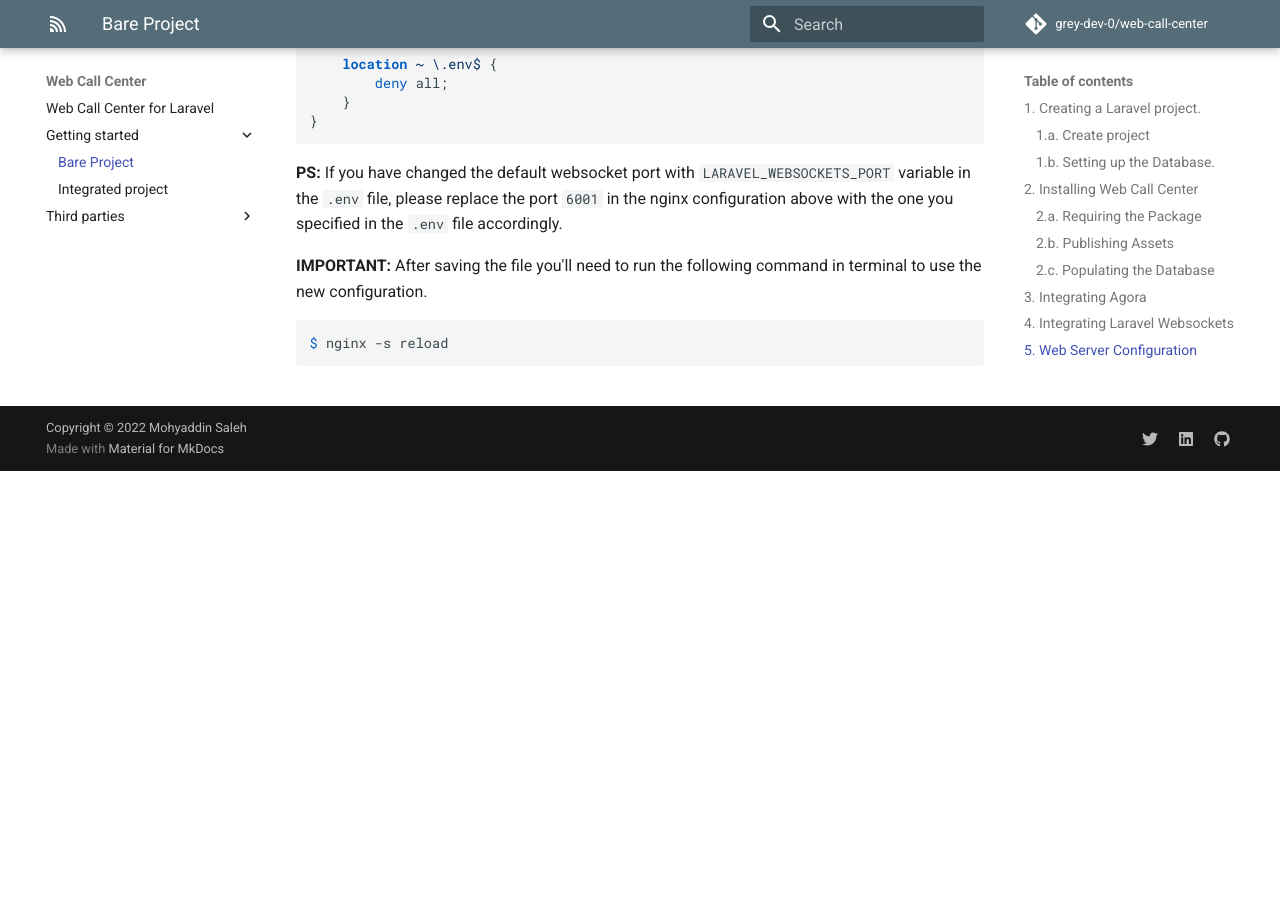
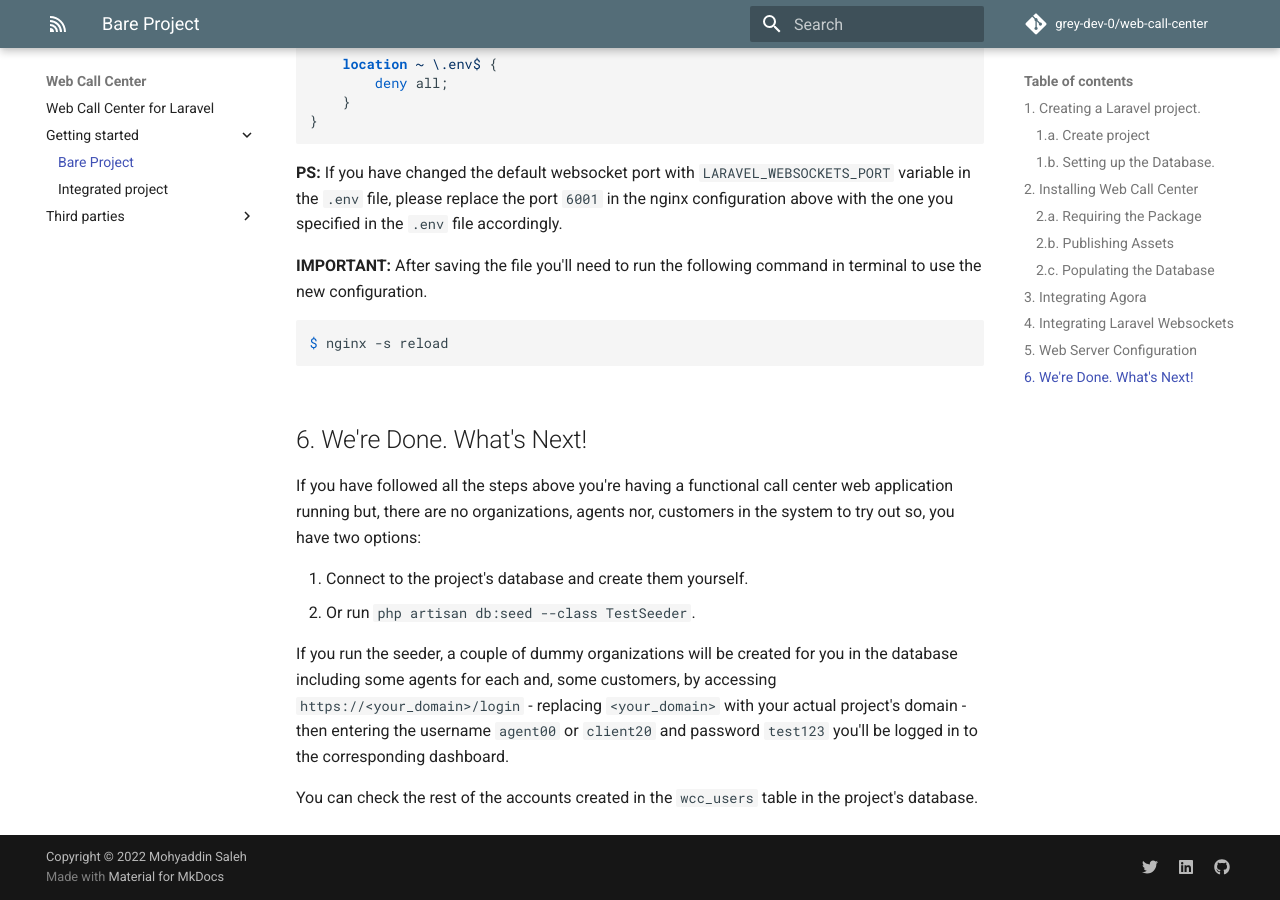
Before and after one commit to grey-dev-0/web-call-center, an MkDocs documentation site: the page built from docs/getting-started/bare-project.md, in a window 1280 px wide and 900 px high, scrolled down 3349 px. Built offline with MkDocs 1.6.1 and Material for MkDocs 9.7.7, drawn with Linux system fonts in a browser that asks for light colours; nearby versions of some CDN libraries; comment, search, counter and statistics services are not loaded; before the commit the page ends 3820 px from its top, so only the background shows below that.

Commit message:
Finalized bare project implementation documentation.

```diff
--- a/docs/getting-started/bare-project.md
+++ b/docs/getting-started/bare-project.md
@@ -78,3 +78,14 @@ The last couple of commands have published Laravel's background queue jobs table
 ## 5. Web Server Configuration
 
 {% include-markdown "../../common/server.md" %}
+
+## 6. We're Done. What's Next!
+
+If you have followed all the steps above you're having a functional call center web application running but, there are no organizations, agents nor, customers in the system to try out so, you have two options:
+
+1. Connect to the project's database and create them yourself.
+2. Or run `php artisan db:seed --class TestSeeder`.
+
+If you run the seeder, a couple of dummy organizations will be created for you in the database including some agents for each and, some customers, by accessing `https://<your_domain>/login` - replacing `<your_domain>` with your actual project's domain - then entering the username `agent00` or `client20` and password `test123` you'll be logged in to the corresponding dashboard.
+
+You can check the rest of the accounts created in the `wcc_users` table in the project's database.
```
